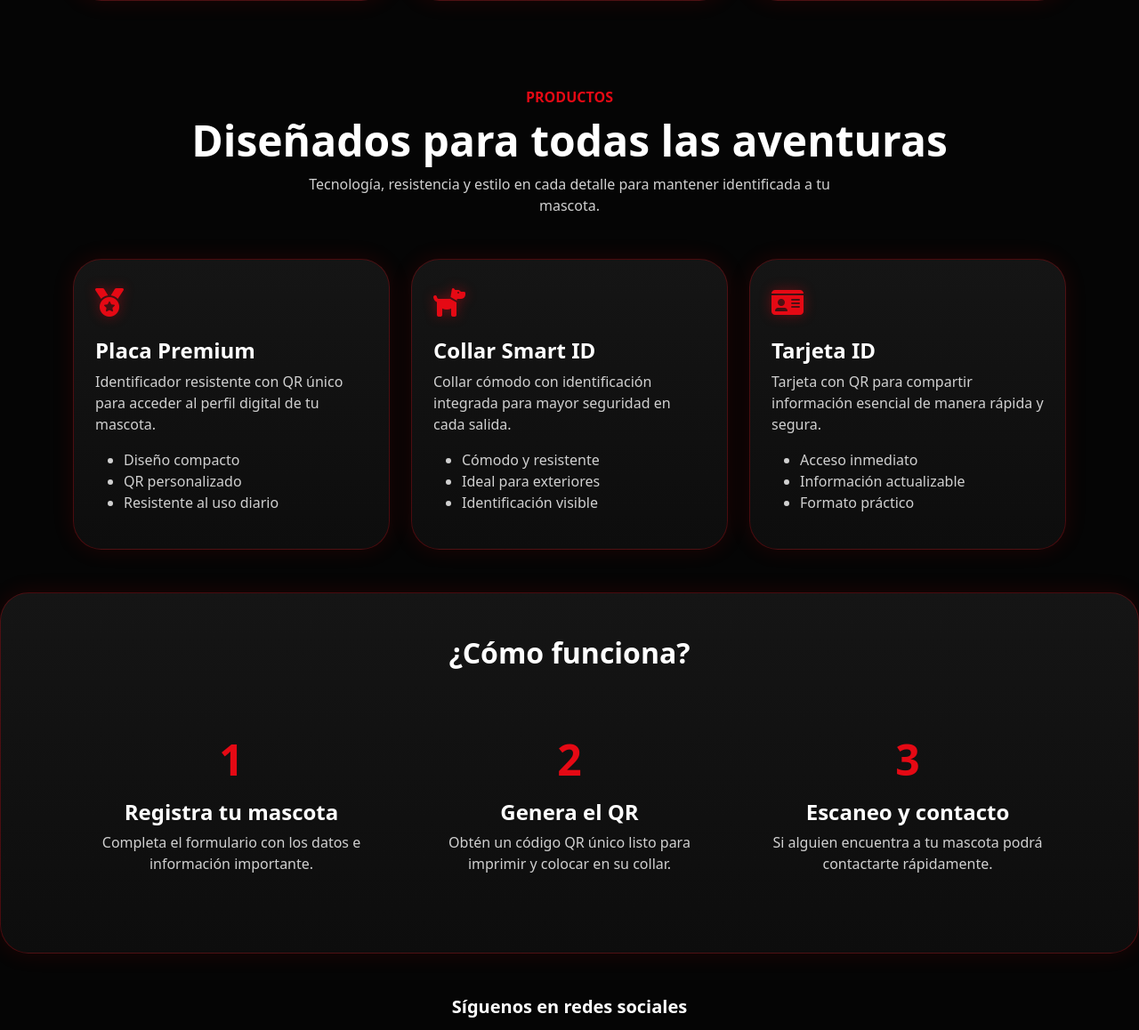
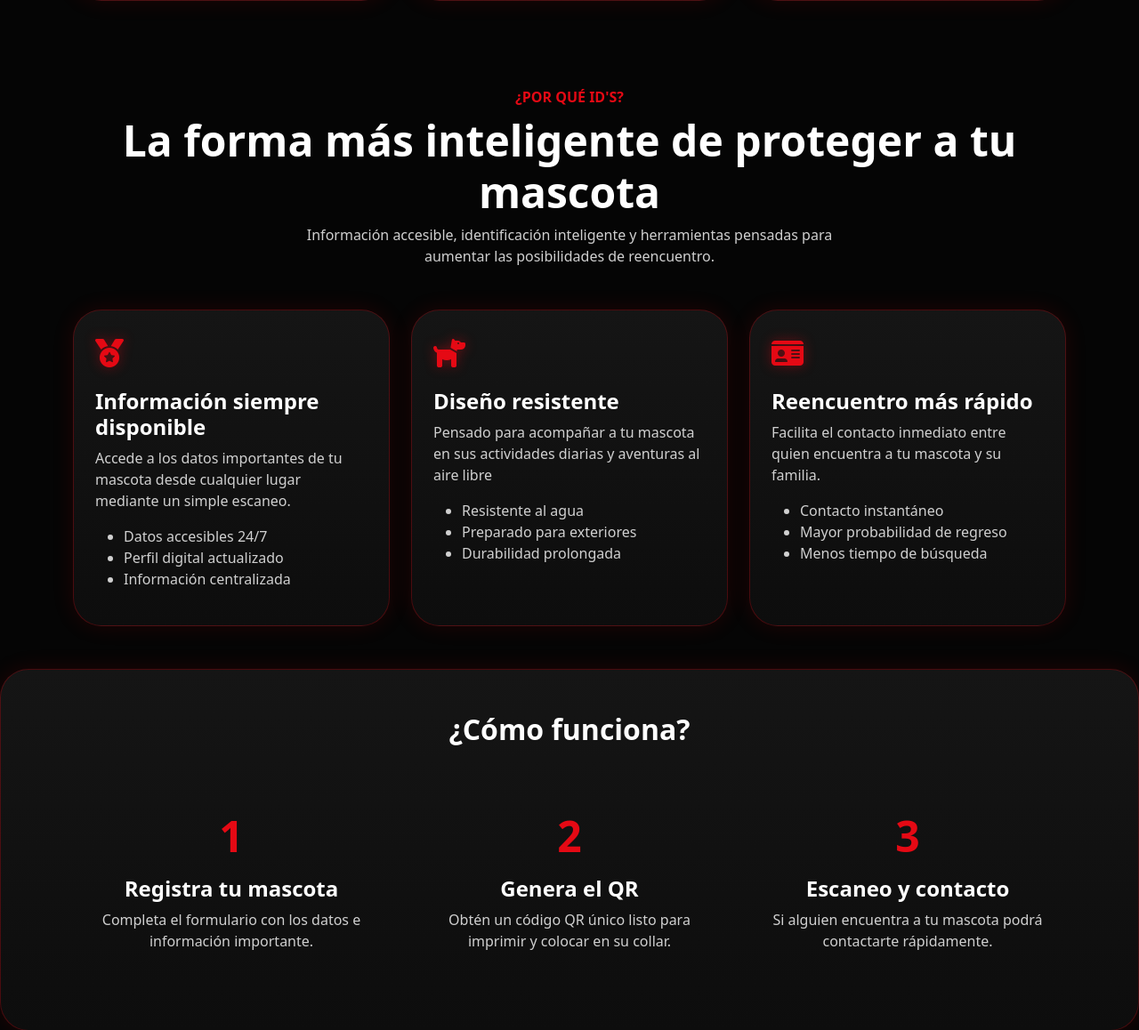
Before and after one commit to parranos10/idmascotas, a Django app: page / in a window 1280 px wide. Shown: the part 1755-2913 px from the top of the page at 89% size. Run offline with Django 5.2, Linux system fonts and the light colour scheme.

Commit message:
cambios productos

```diff
--- a/templates/home.html
+++ b/templates/home.html
@@ -218,15 +218,15 @@
         <div class="text-center mb-5">
 
             <span class="ids-red-text fw-bold">
-                PRODUCTOS
+                ¿POR QUÉ ID'S?
             </span>
 
             <h2 class="fw-bold display-5 mt-2">
-                Diseñados para todas las aventuras
+                La forma más inteligente de proteger a tu mascota
             </h2>
 
             <p class="ids-muted mx-auto" style="max-width: 650px;">
-                Tecnología, resistencia y estilo en cada detalle para mantener identificada a tu mascota.
+                Información accesible, identificación inteligente y herramientas pensadas para aumentar las posibilidades de reencuentro.
             </p>
 
         </div>
@@ -241,17 +241,17 @@
                     </div>
 
                     <h4 class="fw-bold">
-                        Placa Premium
+                        Información siempre disponible
                     </h4>
 
                     <p class="ids-muted">
-                        Identificador resistente con QR único para acceder al perfil digital de tu mascota.
+                        Accede a los datos importantes de tu mascota desde cualquier lugar mediante un simple escaneo.
                     </p>
 
                     <ul class="ids-muted">
-                        <li>Diseño compacto</li>
-                        <li>QR personalizado</li>
-                        <li>Resistente al uso diario</li>
+                        <li>Datos accesibles 24/7</li>
+                        <li>Perfil digital actualizado</li>
+                        <li>Información centralizada</li>
                     </ul>
 
                 </div>
@@ -265,17 +265,17 @@
                     </div>
 
                     <h4 class="fw-bold">
-                        Collar Smart ID
+                        Diseño resistente
                     </h4>
 
                     <p class="ids-muted">
-                        Collar cómodo con identificación integrada para mayor seguridad en cada salida.
+                        Pensado para acompañar a tu mascota en sus actividades diarias y aventuras al aire libre
                     </p>
 
                     <ul class="ids-muted">
-                        <li>Cómodo y resistente</li>
-                        <li>Ideal para exteriores</li>
-                        <li>Identificación visible</li>
+                        <li>Resistente al agua</li>
+                        <li>Preparado para exteriores</li>
+                        <li>Durabilidad prolongada</li>
                     </ul>
 
                 </div>
@@ -289,17 +289,17 @@
                     </div>
 
                     <h4 class="fw-bold">
-                        Tarjeta ID
+                        Reencuentro más rápido
                     </h4>
 
                     <p class="ids-muted">
-                        Tarjeta con QR para compartir información esencial de manera rápida y segura.
+                        Facilita el contacto inmediato entre quien encuentra a tu mascota y su familia.
                     </p>
 
                     <ul class="ids-muted">
-                        <li>Acceso inmediato</li>
-                        <li>Información actualizable</li>
-                        <li>Formato práctico</li>
+                        <li>Contacto instantáneo</li>
+                        <li>Mayor probabilidad de regreso</li>
+                        <li>Menos tiempo de búsqueda</li>
                     </ul>
 
                 </div>
```
